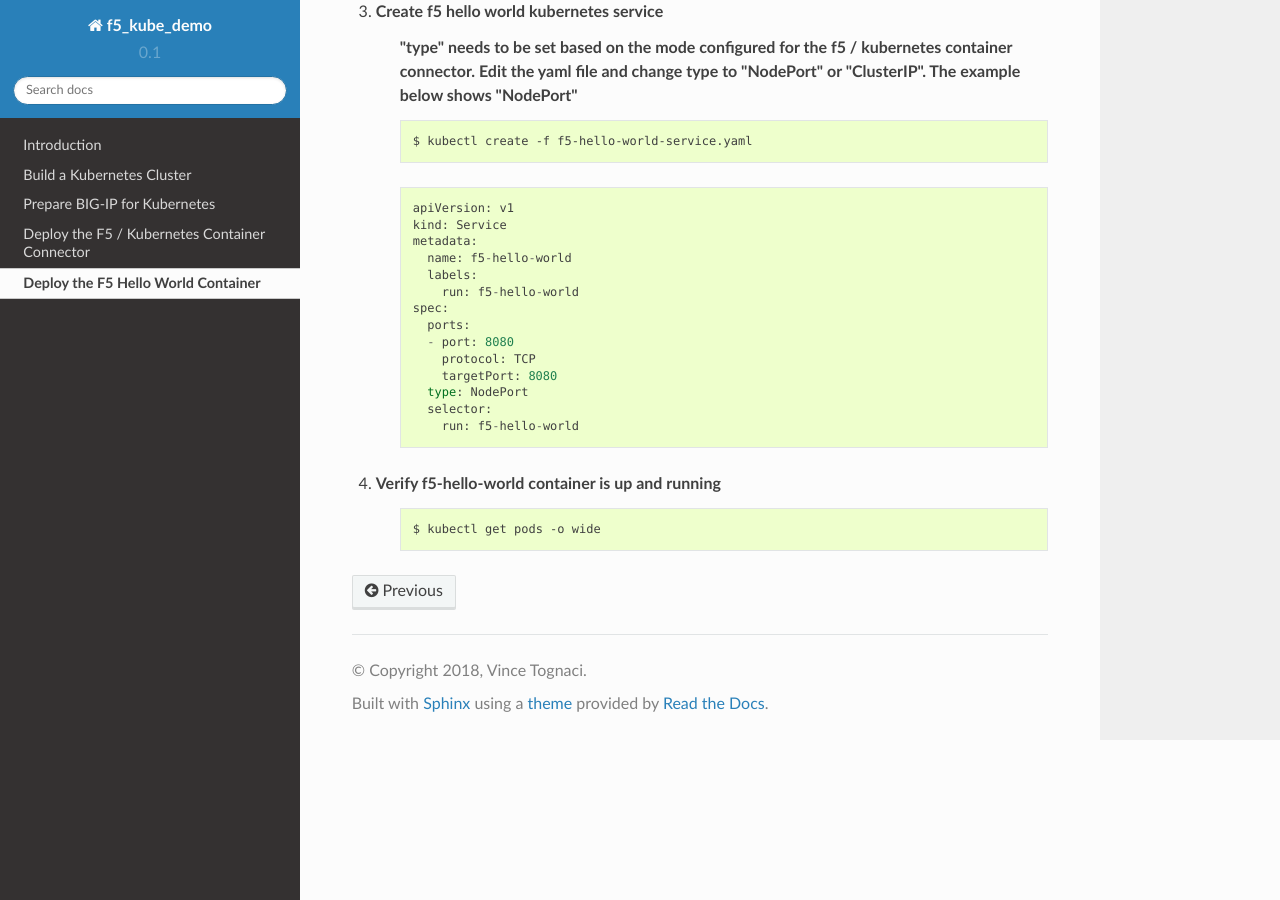
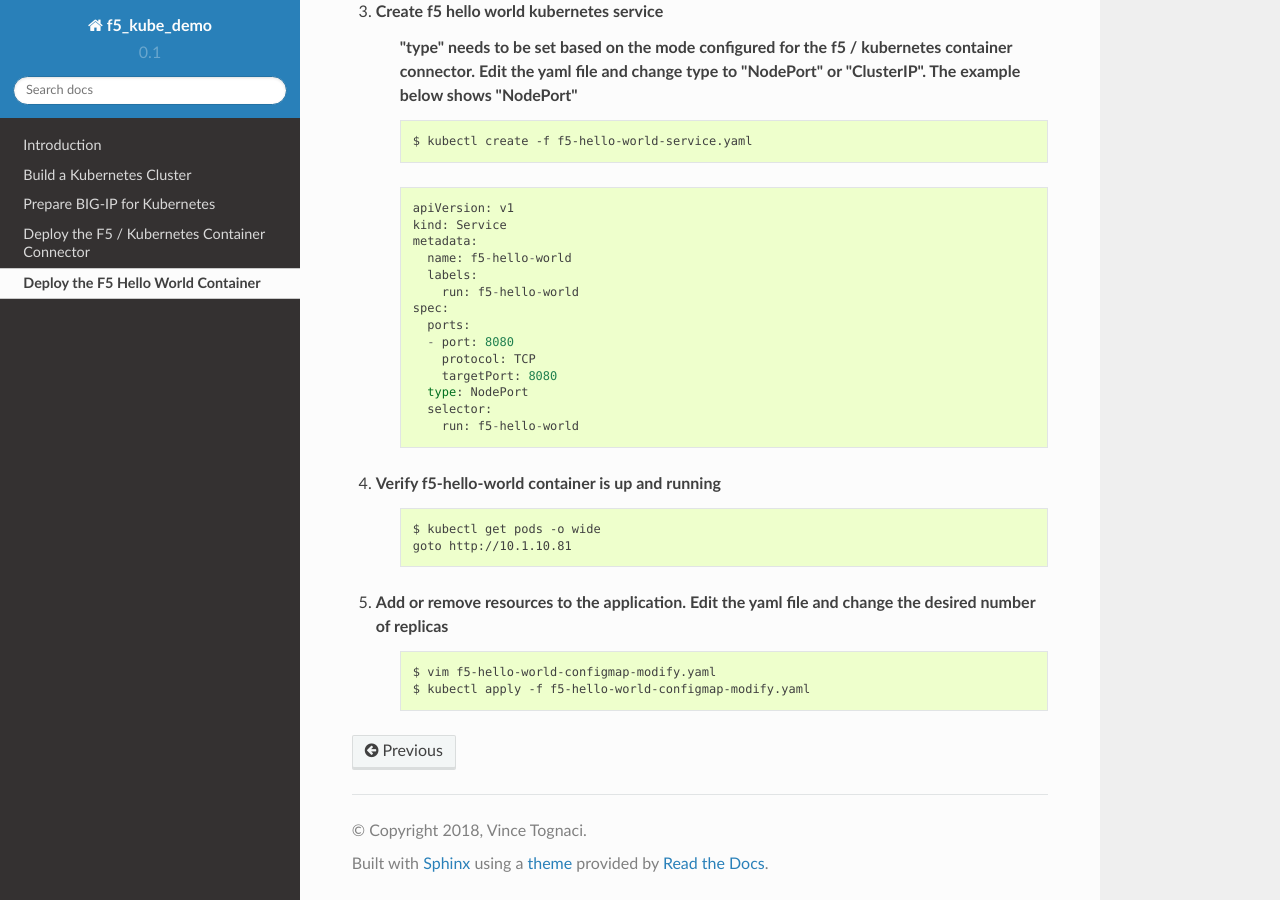
Before and after one commit to vtog/f5-kube-demo, a Sphinx documentation site: the page built from docs/f5-hello-world.rst, in a window 1280 px wide and 900 px high, scrolled down 1487 px. Built offline with Sphinx 7.4.7 and the Read the Docs theme 2.0.0, drawn with Linux system fonts in a browser that asks for light colours.

Commit message:
added verify and resource mod steps

```diff
--- a/docs/f5-hello-world.rst
+++ b/docs/f5-hello-world.rst
@@ -24,7 +24,9 @@
         :literal:
 
 #. Create f5 hello world kubernetes service
-    **"type" needs to be set based on the mode configured for the f5 / kubernetes container connector. Edit the yaml file and change type to "NodePort" or "ClusterIP".  The example below shows "NodePort"**
+    **"type" needs to be set based on the mode configured for the f5 /
+    kubernetes container connector. Edit the yaml file and change type to
+    "NodePort" or "ClusterIP".  The example below shows "NodePort"**
 
     .. code:: bash
 
@@ -37,3 +39,10 @@
     .. code:: bash
 
         $ kubectl get pods -o wide
+        goto http://10.1.10.81
+
+#. Add or remove resources to the application.  Edit the yaml file and change the desired number of replicas
+    .. code:: bash
+
+        $ vim f5-hello-world-configmap-modify.yaml
+        $ kubectl apply -f f5-hello-world-configmap-modify.yaml
```
